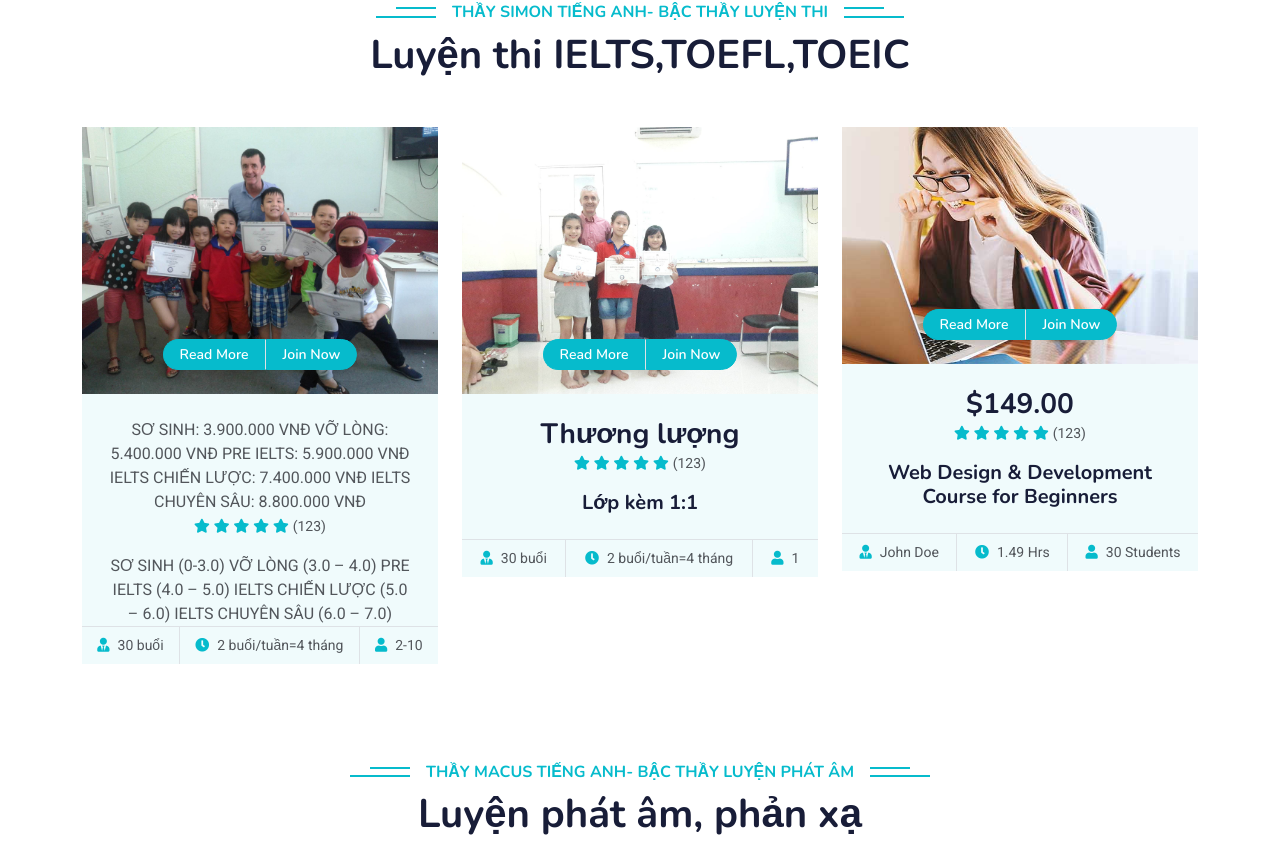
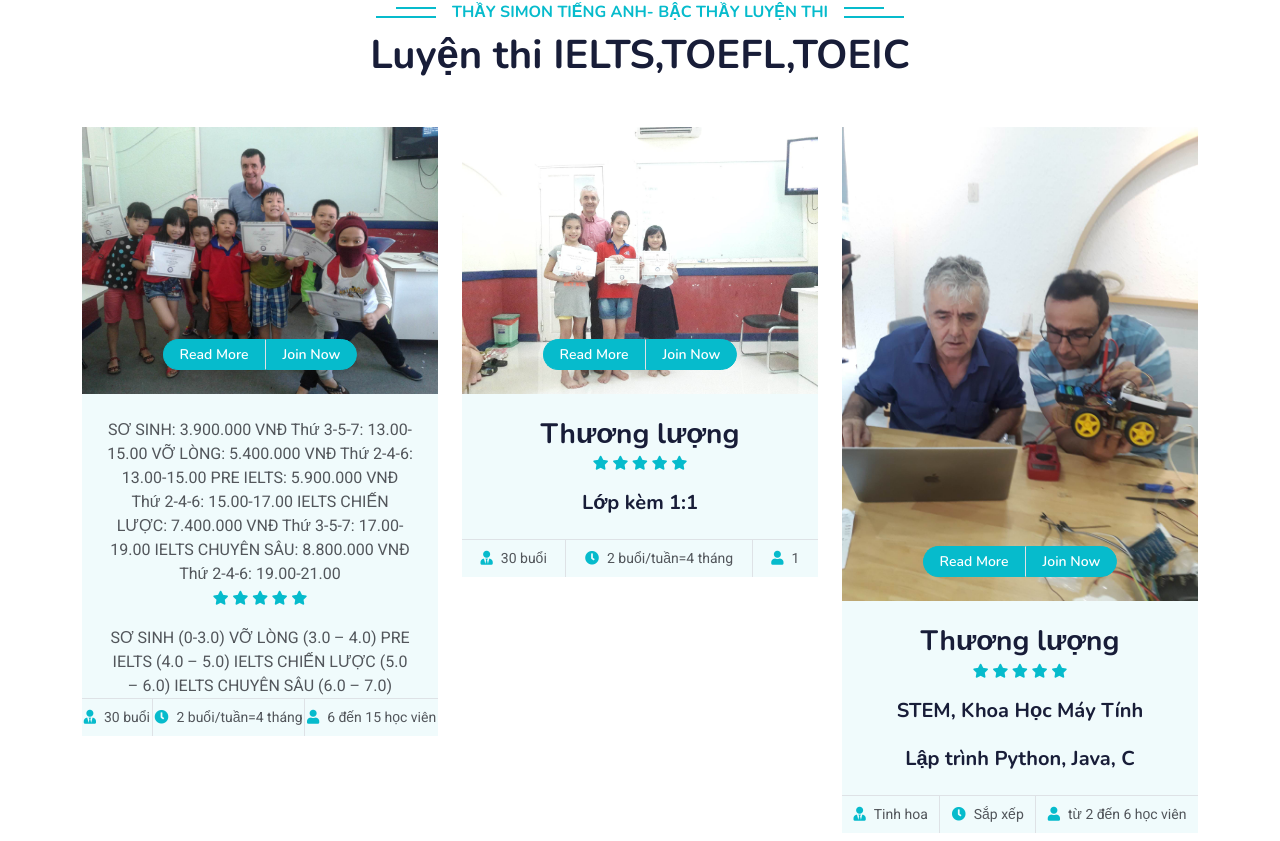
Before and after one commit to luyenthithanhzong/luyenthithanhzong, a plain HTML site: page courses.html in a window 1280 px wide. Shown: the part 2237-3078 px from the top of the page. Drawn offline with nearby package versions, Linux system fonts and the light colour scheme.

Commit message:
fix for simon

```diff
--- a/courses.html
+++ b/courses.html
@@ -3,7 +3,7 @@
 
 <head>
     <meta charset="utf-8">
-    <title>eLEARNING - eLearning HTML Template</title>
+    <title>VƯƠN VAI VƯƠN TẦM TRÍ TUỆ</title>
     <meta content="width=device-width, initial-scale=1.0" name="viewport">
     <meta content="" name="keywords">
     <meta content="" name="description">
@@ -339,30 +339,34 @@
                             </div>
                         </div>
                         <div class="text-center p-4 pb-0">
-                            <h7 class="mb-0">SƠ SINH: 3.900.000 VNĐ</h7>
-                            <h7 class="mb-0">VỠ LÒNG: 5.400.000 VNĐ</h7>
-                            <h7 class="mb-0">PRE IELTS: 5.900.000 VNĐ</h7>
-                            <h7 class="mb-0">IELTS CHIẾN LƯỢC: 7.400.000 VNĐ</h7>
-                            <h7 class="mb-0">IELTS CHUYÊN SÂU: 8.800.000 VNĐ</h7>
+                            <h8 class="mb-0">SƠ SINH: 3.900.000 VNĐ</h8>
+                            <h8 class="mb-0">Thứ 3-5-7: 13.00-15.00</h8>
+                            <h8 class="mb-0">VỠ LÒNG: 5.400.000 VNĐ</h8>
+                            <h8 class="mb-0">Thứ 2-4-6: 13.00-15.00</h8>
+                            <h8 class="mb-0">PRE IELTS: 5.900.000 VNĐ</h8>
+                            <h8 class="mb-0">Thứ 2-4-6: 15.00-17.00</h8>
+                            <h8 class="mb-0">IELTS CHIẾN LƯỢC: 7.400.000 VNĐ</h8>
+                            <h8 class="mb-0">Thứ 3-5-7: 17.00-19.00</h8>
+                            <h8 class="mb-0">IELTS CHUYÊN SÂU: 8.800.000 VNĐ</h8>
+                            <h8 class="mb-0">Thứ 2-4-6: 19.00-21.00</h8>
                             <div class="mb-3">
                                 <small class="fa fa-star text-primary"></small>
                                 <small class="fa fa-star text-primary"></small>
                                 <small class="fa fa-star text-primary"></small>
                                 <small class="fa fa-star text-primary"></small>
                                 <small class="fa fa-star text-primary"></small>
-                                <small>(123)</small>
                             </div>
-                            <h7 class="mb-4">SƠ SINH (0-3.0)</h7>
-                            <h7 class="mb-4">VỠ LÒNG (3.0 – 4.0)</h7>
-                            <h7 class="mb-4">PRE IELTS (4.0 – 5.0)</h7>
-                            <h7 class="mb-4">IELTS CHIẾN LƯỢC (5.0 – 6.0)</h7>
-                            <h7 class="mb-4">IELTS CHUYÊN SÂU (6.0 – 7.0)</h7>
+                            <h9 class="mb-4">SƠ SINH (0-3.0)</h9>
+                            <h9 class="mb-4">VỠ LÒNG (3.0 – 4.0)</h9>
+                            <h9 class="mb-4">PRE IELTS (4.0 – 5.0)</h9>
+                            <h9 class="mb-4">IELTS CHIẾN LƯỢC (5.0 – 6.0)</h9>
+                            <h9 class="mb-4">IELTS CHUYÊN SÂU (6.0 – 7.0)</h9>
 
                         </div>
                         <div class="d-flex border-top">
                             <small class="flex-fill text-center border-end py-2"><i class="fa fa-user-tie text-primary me-2"></i>30 buổi</small>
                             <small class="flex-fill text-center border-end py-2"><i class="fa fa-clock text-primary me-2"></i>2 buổi/tuần=4 tháng</small>
-                            <small class="flex-fill text-center py-2"><i class="fa fa-user text-primary me-2"></i>2-10</small>
+                            <small class="flex-fill text-center py-2"><i class="fa fa-user text-primary me-2"></i>6 đến 15 học viên</small>
                         </div>
                     </div>
                 </div>
@@ -383,7 +387,6 @@
                                 <small class="fa fa-star text-primary"></small>
                                 <small class="fa fa-star text-primary"></small>
                                 <small class="fa fa-star text-primary"></small>
-                                <small>(123)</small>
                             </div>
                             <h5 class="mb-4">Lớp kèm 1:1</h5>
                         </div>
@@ -397,28 +400,29 @@
                 <div class="col-lg-4 col-md-6 wow fadeInUp" data-wow-delay="0.5s">
                     <div class="course-item bg-light">
                         <div class="position-relative overflow-hidden">
-                            <img class="img-fluid" src="img/course-3.jpg" alt="">
+                            <img class="img-fluid" src="img\PYthonLear.jpg" alt="">
                             <div class="w-100 d-flex justify-content-center position-absolute bottom-0 start-0 mb-4">
                                 <a href="#" class="flex-shrink-0 btn btn-sm btn-primary px-3 border-end" style="border-radius: 30px 0 0 30px;">Read More</a>
                                 <a href="#" class="flex-shrink-0 btn btn-sm btn-primary px-3" style="border-radius: 0 30px 30px 0;">Join Now</a>
                             </div>
                         </div>
                         <div class="text-center p-4 pb-0">
-                            <h3 class="mb-0">$149.00</h3>
+                            <h3 class="mb-0">Thương lượng</h3>
                             <div class="mb-3">
                                 <small class="fa fa-star text-primary"></small>
                                 <small class="fa fa-star text-primary"></small>
                                 <small class="fa fa-star text-primary"></small>
                                 <small class="fa fa-star text-primary"></small>
                                 <small class="fa fa-star text-primary"></small>
-                                <small>(123)</small>
                             </div>
-                            <h5 class="mb-4">Web Design & Development Course for Beginners</h5>
+                            <h5 class="mb-4">STEM, Khoa Học Máy Tính</h5>
+                            <h5 class="mb-4">Lập trình Python, Java, C</h5>
+
                         </div>
                         <div class="d-flex border-top">
-                            <small class="flex-fill text-center border-end py-2"><i class="fa fa-user-tie text-primary me-2"></i>John Doe</small>
-                            <small class="flex-fill text-center border-end py-2"><i class="fa fa-clock text-primary me-2"></i>1.49 Hrs</small>
-                            <small class="flex-fill text-center py-2"><i class="fa fa-user text-primary me-2"></i>30 Students</small>
+                            <small class="flex-fill text-center border-end py-2"><i class="fa fa-user-tie text-primary me-2"></i>Tinh hoa</small>
+                            <small class="flex-fill text-center border-end py-2"><i class="fa fa-clock text-primary me-2"></i>Sắp xếp</small>
+                            <small class="flex-fill text-center py-2"><i class="fa fa-user text-primary me-2"></i>từ 2 đến 6 học viên</small>
                         </div>
                     </div>
                 </div>
@@ -575,14 +579,7 @@
     <div class="container-fluid bg-dark text-light footer pt-5 mt-5 wow fadeIn" data-wow-delay="0.1s">
         <div class="container py-5">
             <div class="row g-5">
-                <div class="col-lg-3 col-md-6">
-                    <h4 class="text-white mb-3">Quick Link</h4>
-                    <a class="btn btn-link" href="">Chúng tôi là ai?</a>
-                    <a class="btn btn-link" href="">Liên hệ</a>
-                    <a class="btn btn-link" href="">Chính sách</a>
-                    <a class="btn btn-link" href="">Điều kiện</a>
-                    <a class="btn btn-link" href="">Hỏi đáp</a>
-                </div>
+
                 <div class="col-lg-3 col-md-6">
                     <h4 class="text-white mb-3">Liên hệ</h4>
                     <p class="mb-2"><i class="fa fa-map-marker-alt me-3"></i>Cs1: 9D, Hà Văn Trí Cẩm Lệ</p>
```
Also changed, not shown: img/PYthonLear.jpg (added).
